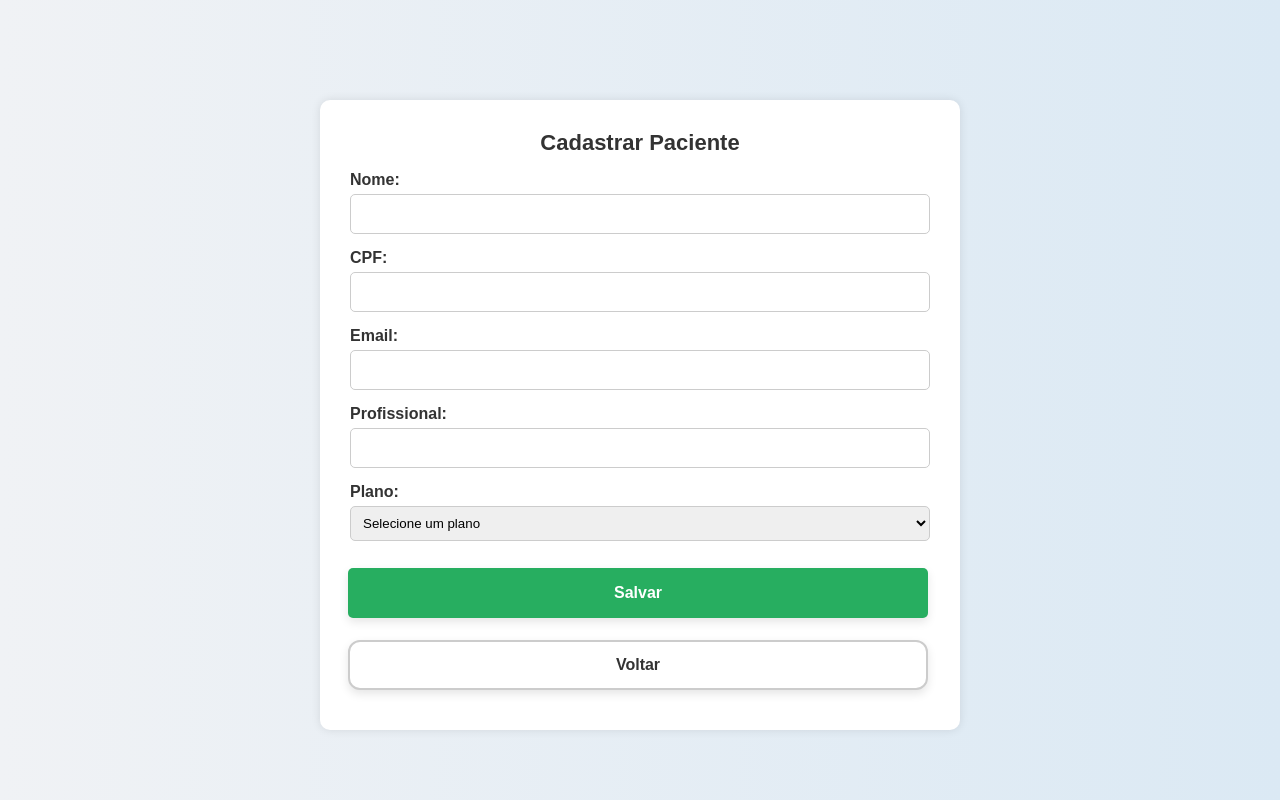
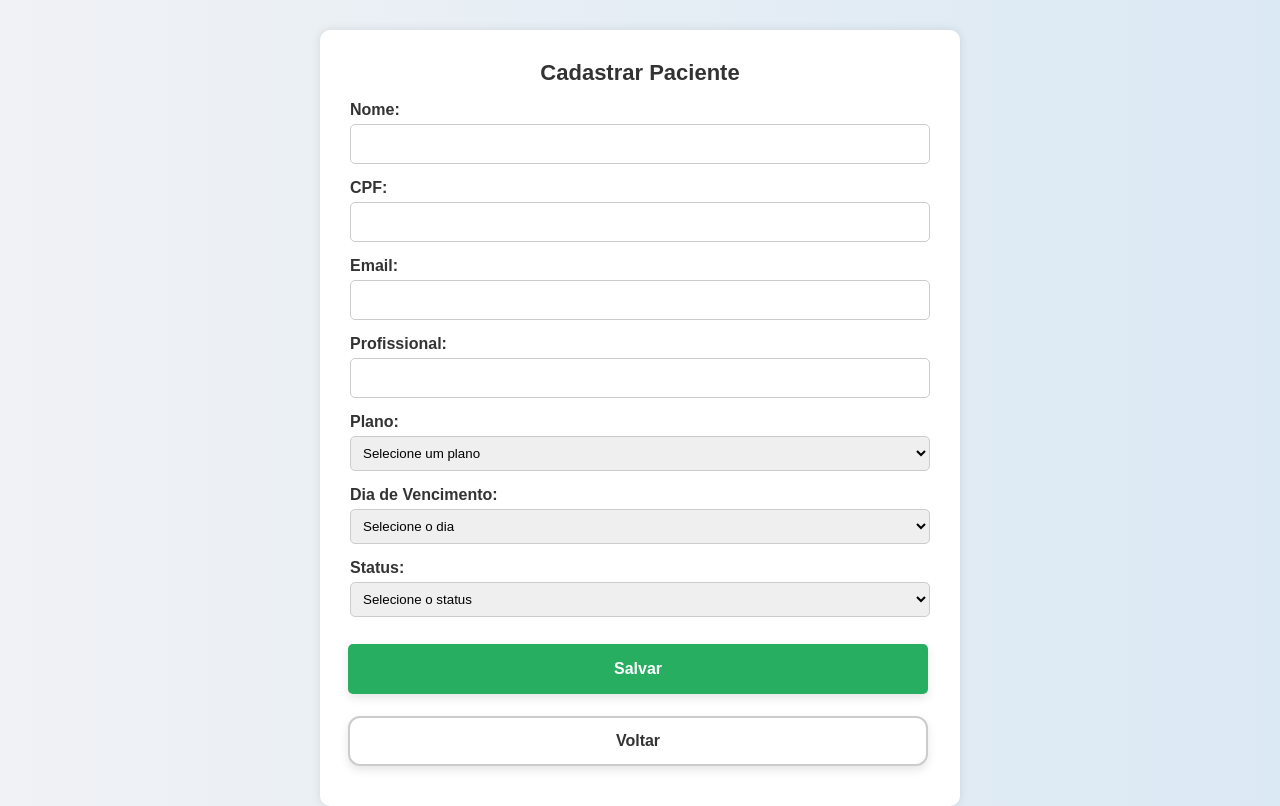
Before and after one commit to FabianoMarques/face_python_docker, a PHP site: page /App/form.php in a window 1280 px wide. Run offline with PHP 8.4, Linux system fonts and the light colour scheme; data that the repository does not hold is empty.

Commit message:
Atualização do dia do venc e status do paciente

```diff
--- a/App/form.php
+++ b/App/form.php
@@ -2,7 +2,8 @@
 require_once '../db.php';
 $conn = (new Database())->getConnection();
 
-$id = $nome = $cpf = $profissional = $email = $idplano = "";
+$id = $nome = $cpf = $profissional = $email = $idplano = $vencimento = $status = "";
+$vencimento = "";
 
 // Buscar todos os planos
 $planos = [];
@@ -14,6 +15,7 @@ while ($row = $resultPlanos->fetch_assoc()) {
 // Verificar se é edição
 if (isset($_GET['id'])) {
     $id = $_GET['id'];
+    $vencimento = $result['vencimento'];
     $stmt = $conn->prepare("SELECT * FROM paciente WHERE idpaciente=?");
     $stmt->bind_param("i", $id);
     $stmt->execute();
@@ -24,6 +26,8 @@ if (isset($_GET['id'])) {
         $cpf = $result['CPF'];
         $email = $result['email'];
         $profissional = $result['profissional'];
+        $vencimento = $result['vencimento'];
+        $status = $result['status'];
     }
     $stmt->close();
 }
@@ -31,22 +35,27 @@ if (isset($_GET['id'])) {
 // Cadastrar ou atualizar paciente
 if ($_SERVER["REQUEST_METHOD"] == "POST") {
     $id = $_POST['id'];
+    $vencimento = intval($_POST['vencimento']);
     $idplano = trim($_POST['idplano']);
     $nome = trim($_POST['nome']);
     $cpf = trim($_POST['cpf']);
     $email = trim($_POST['email']);
     $profissional = trim($_POST['profissional']);
+    $vencimento = trim($_POST['vencimento']);
+    $status = trim($_POST['status']);
 
-    if (!empty($nome) && !empty($cpf) && !empty($email) && !empty($profissional) && !empty($idplano)) {
+    if (!empty($nome) && !empty($cpf) && !empty($email) && !empty($profissional) && !empty($idplano) && !empty($vencimento) && !empty($status)) {
         if (!empty($id)) {
             // Atualizar
-            $stmt = $conn->prepare("UPDATE paciente SET idplano=?, nome=?, CPF=?, email=?, profissional=? WHERE idpaciente=?");
-            $stmt->bind_param("issssi", $idplano, $nome, $cpf, $email, $profissional, $id);
+            $stmt = $conn->prepare("UPDATE paciente SET idplano=?, nome=?, CPF=?, email=?, profissional=?, vencimento=?, status=? WHERE idpaciente=?");
+            $stmt->bind_param("issssisi", $idplano, $nome, $cpf, $email, $profissional, $vencimento, $status, $id);
+
             $mensagem = $stmt->execute() ? "✅ Paciente atualizado com sucesso!" : "❌ Erro ao atualizar: " . $stmt->error;
         } else {
             // Cadastrar
-            $stmt = $conn->prepare("INSERT INTO paciente (idplano, nome, CPF, email, profissional) VALUES (?, ?, ?, ?, ?)");
-            $stmt->bind_param("issss", $idplano, $nome, $cpf, $email, $profissional);
+            $stmt = $conn->prepare("INSERT INTO paciente (idplano, nome, CPF, email, profissional, vencimento, status) VALUES (?, ?, ?, ?, ?, ?, ?)");
+            $stmt->bind_param("issssis", $idplano, $nome, $cpf, $email, $profissional, $vencimento, $status);
+
             $mensagem = $stmt->execute() ? "✅ Paciente cadastrado com sucesso!" : "❌ Erro ao cadastrar: " . $stmt->error;
         }
         $stmt->close();
@@ -79,22 +88,27 @@ if ($_SERVER["REQUEST_METHOD"] == "POST") {
 
     <form method="post">
         <input type="hidden" name="id" value="<?= $id ?>">
+
         <div class="form-group">
             <label>Nome:</label>
             <input type="text" name="nome" value="<?= $nome ?>" required>
         </div>
+
         <div class="form-group">
             <label>CPF:</label>
             <input type="text" name="cpf" value="<?= $cpf ?>" required>
         </div>
+
         <div class="form-group">
             <label>Email:</label>
             <input type="email" name="email" value="<?= $email ?>" required>
         </div>
+
         <div class="form-group">
             <label>Profissional:</label>
             <input type="text" name="profissional" value="<?= $profissional ?>" required>
         </div>
+
         <div class="form-group">
             <label>Plano:</label>
             <select name="idplano" required>
@@ -104,10 +118,32 @@ if ($_SERVER["REQUEST_METHOD"] == "POST") {
                 <?php endforeach; ?>
             </select>
         </div>
+
+        <div class="form-group">
+            <label>Dia de Vencimento:</label>
+            <select name="vencimento" required>
+                <option value="">Selecione o dia</option>
+                <?php for ($i = 1; $i <= 31; $i++): ?>
+                    <option value="<?= $i ?>" <?= $vencimento == $i ? 'selected' : '' ?>><?= $i ?></option>
+                <?php endfor; ?>
+            </select>
+        </div>
+
+        <div class="form-group">
+            <label>Status:</label>
+            <select name="status" required>
+                <option value="">Selecione o status</option>
+                <option value="Ativo" <?= $status == 'Ativo' ? 'selected' : '' ?>>Ativo</option>
+                <option value="Inativo" <?= $status == 'Inativo' ? 'selected' : '' ?>>Inativo</option>
+            </select>
+        </div>
+
         <div>
             <button type="submit" class="btn_verde">Salvar</button>
             <button type="button" onclick="window.location.href='cad_paciente.php'" class="btn_branco">Voltar</button>
         </div>
+
+
     </form>
 </div>
 
```
Also changed, not shown: App/avisos.css (added, +37 -0 lines), App/cad_paciente.php (+15 -11 lines), App/estilo-relatorio.css (+12 -0 lines), App/resultado.php (+12 -2 lines).
